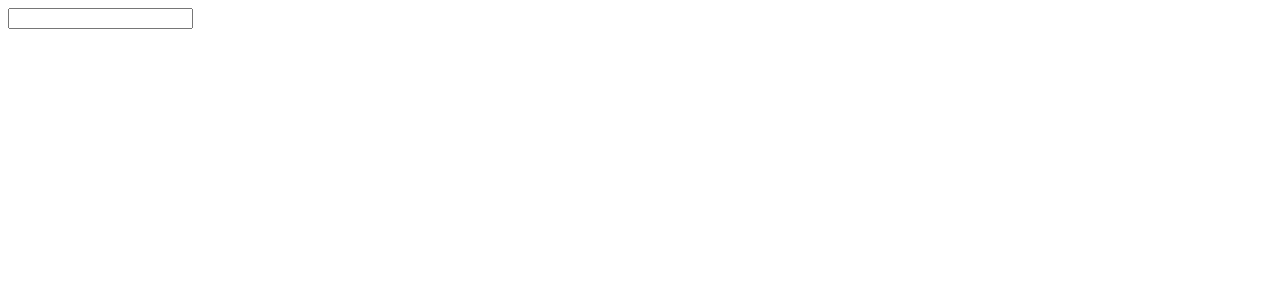
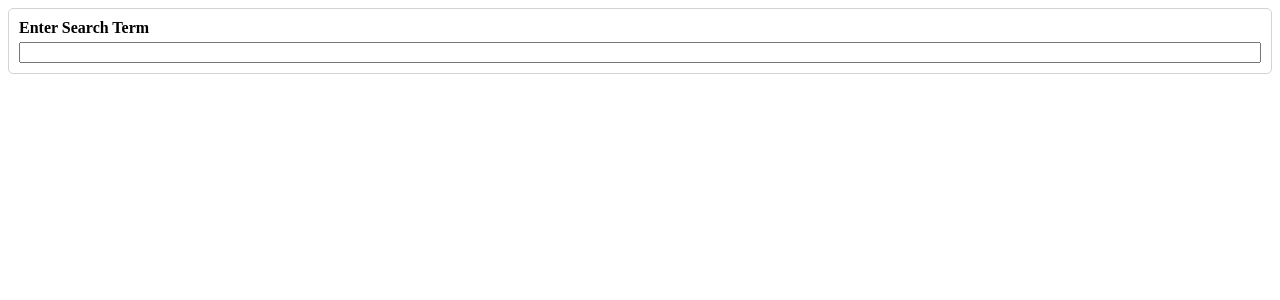
Before and after one commit to filipe1309/ud-react-redux, a React (Create React App) app in the folder section-05/pics/: page / in a window 1280 px wide. Shown: the top 300 px of the page. Built offline with nearby package versions, Linux system fonts and the light colour scheme.

Commit message:
feat(section-05): add styling

```diff
--- /dev/null
+++ b/section-05/pics/src/components/ImageList.css
@@ -0,0 +1,5 @@
+.image-list {
+  columns: 6 200px;
+  column-gap: 1rem;
+  margin: 1rem 0;
+}
--- a/section-05/pics/src/components/ImageList.js
+++ b/section-05/pics/src/components/ImageList.js
@@ -1,8 +1,9 @@
+import './ImageList.css';
 import ImageShow from './ImageShow';
 
 function ImageList({ images }) {
   return (
-    <div>
+    <div className='image-list'>
       {images.map(image => <ImageShow key={image.id} image={image} />)}
     </div>
   )
--- /dev/null
+++ b/section-05/pics/src/components/ImageShow.css
@@ -0,0 +1,5 @@
+img {
+  width: 100%;
+  border-radius: 5px;
+  margin-bottom: 1rem;
+}
--- a/section-05/pics/src/components/ImageShow.js
+++ b/section-05/pics/src/components/ImageShow.js
@@ -1,3 +1,5 @@
+import './ImageShow.css';
+
 function ImageShow({ image }) {
   return <div>
     <img src={image.urls.small} alt={image.alt_description} />
--- /dev/null
+++ b/section-05/pics/src/components/SearchBar.css
@@ -0,0 +1,15 @@
+.search-bar {
+  border: 1px solid lightgray;
+  border-radius: 5px;
+  padding: 10px;
+}
+
+.search-bar form {
+  display: flex;
+  flex-direction: column;
+}
+
+.search-bar label {
+  font-weight: bold;
+  margin-bottom: 5px;
+}
--- a/section-05/pics/src/components/SearchBar.js
+++ b/section-05/pics/src/components/SearchBar.js
@@ -1,3 +1,4 @@
+import './SearchBar.css';
 import { useState } from 'react';
 
 function SearchBar({ onSubmit }) {
@@ -13,8 +14,9 @@ function SearchBar({ onSubmit }) {
   }
 
   return (
-    <div>
+    <div className='search-bar'>
       <form onSubmit={handleSubmit}>
+         <label htmlFor="search">Enter Search Term</label>
         <input type="text" value={term} onChange={handleChange} />
       </form>
     </div>
```
